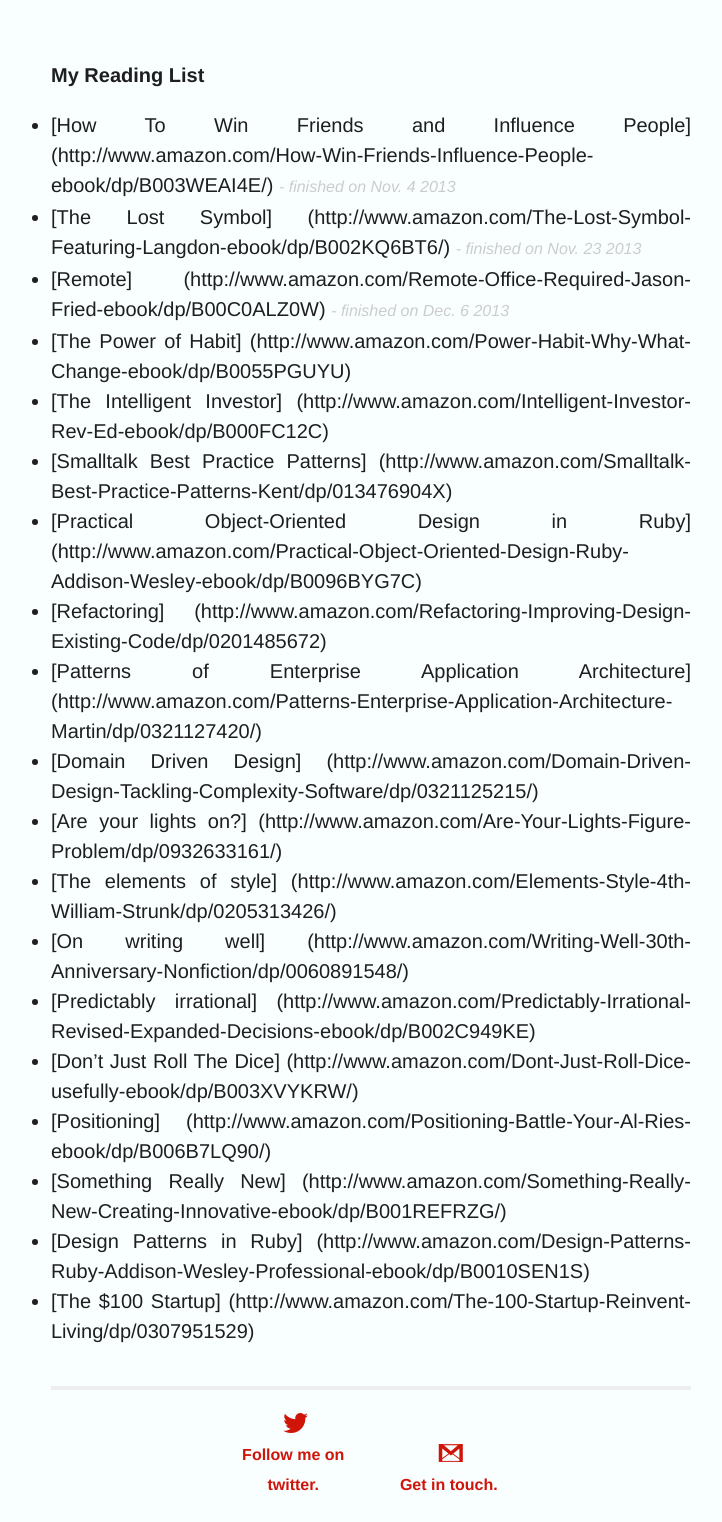
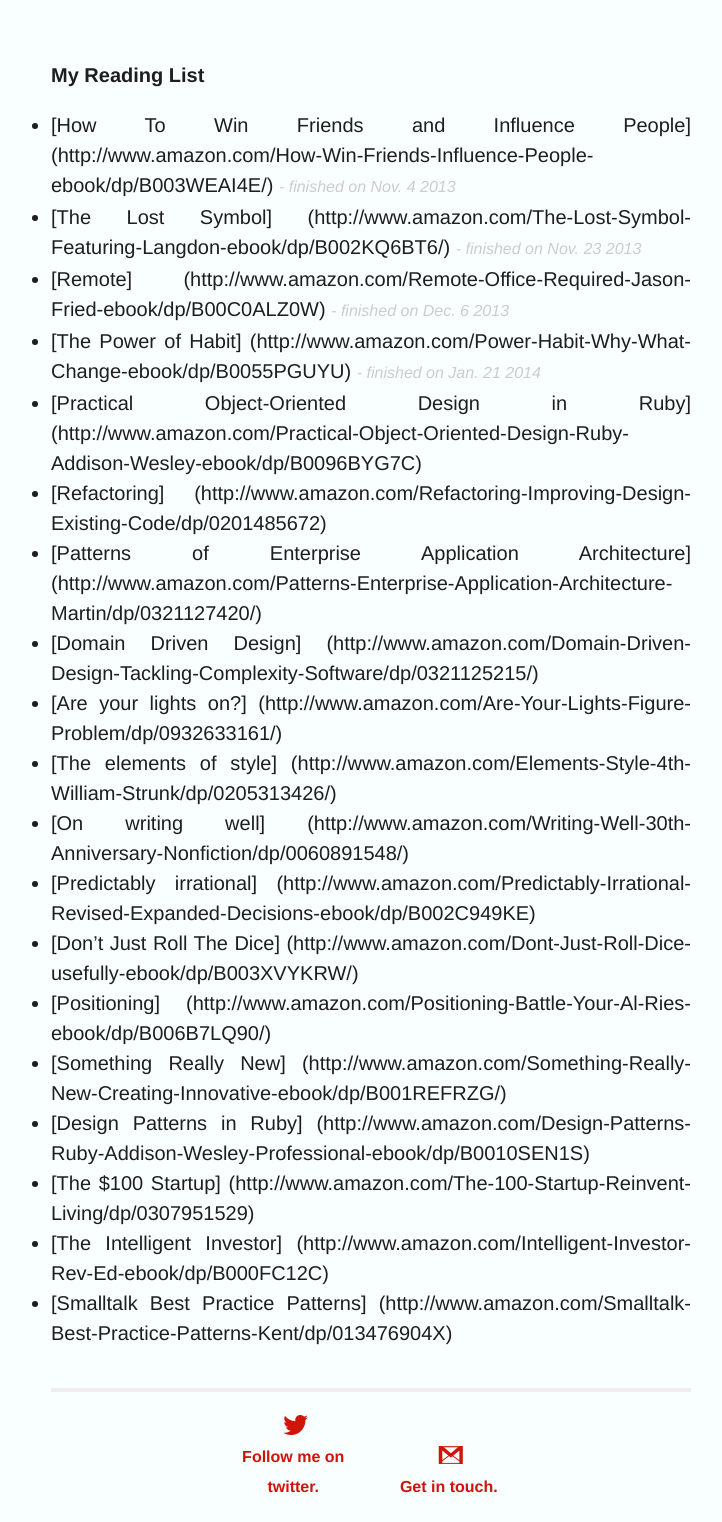
Before and after one commit to sbansal/sbansal-personal-website, a Jekyll site: the page built from reading.markdown, in a window 1280 px wide. Shown: the whole page, without its empty margins (269-991 px from the left). Built offline with Jekyll 4.4.1, drawn with Linux system fonts in a browser that asks for light colours; Markdown is read by kramdown in place of the engine named in the settings.

Commit message:
updated reading list

```diff
--- a/reading.markdown
+++ b/reading.markdown
@@ -14,10 +14,7 @@ title: Reading List
 (http://www.amazon.com/Remote-Office-Required-Jason-Fried-ebook/dp/B00C0ALZ0W) <span class="finish">- finished on Dec. 6 2013</span>
 * [The Power of Habit]
 (http://www.amazon.com/Power-Habit-Why-What-Change-ebook/dp/B0055PGUYU)
-* [The Intelligent Investor]
-(http://www.amazon.com/Intelligent-Investor-Rev-Ed-ebook/dp/B000FC12C)
-* [Smalltalk Best Practice Patterns]
-(http://www.amazon.com/Smalltalk-Best-Practice-Patterns-Kent/dp/013476904X)
+<span class="finish">- finished on Jan. 21 2014</span>
 * [Practical Object-Oriented Design in Ruby]
 (http://www.amazon.com/Practical-Object-Oriented-Design-Ruby-Addison-Wesley-ebook/dp/B0096BYG7C)
 * [Refactoring]
```
Also changed, not shown: other parts of reading.markdown (+4 -0 lines).
